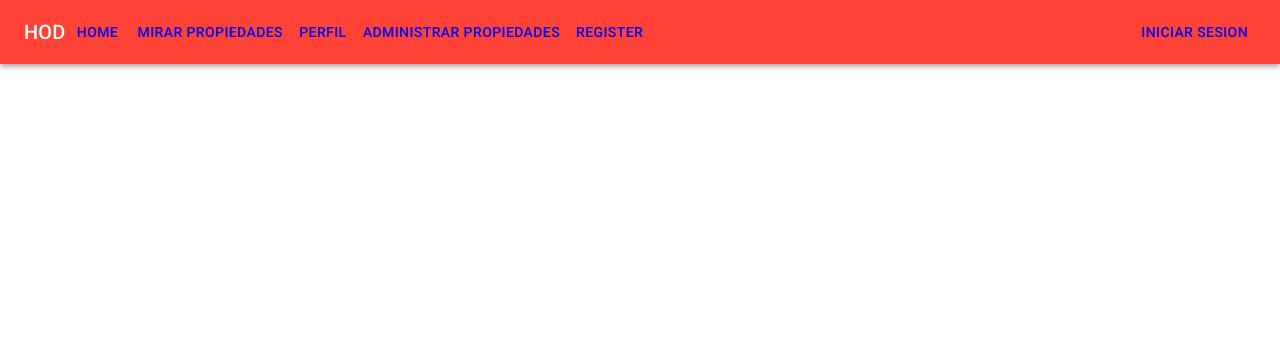
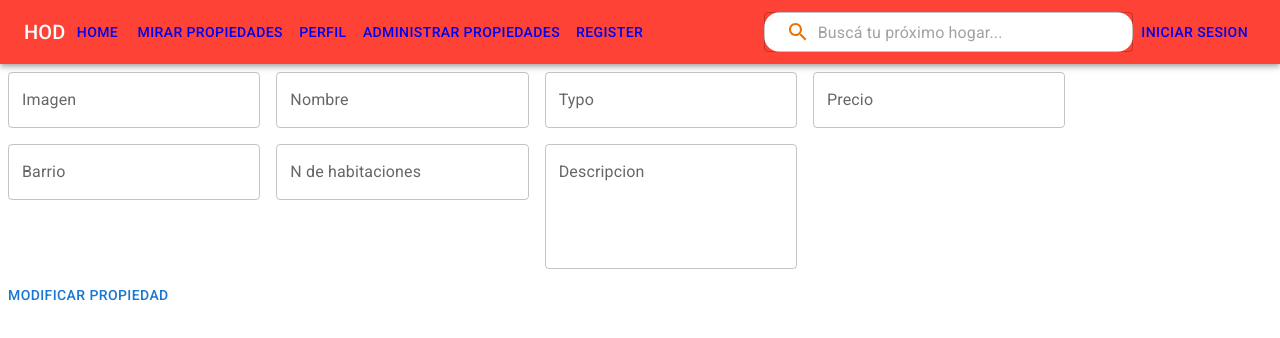
Before and after one commit to ayarachi/Front-HouseofDev, a React (Create React App) app: page /admin/editproperty/1 in a window 1280 px wide. Shown: the top 338 px of the page. Built offline with nearby package versions, Linux system fonts and the light colour scheme; no server answers.

Commit message:
vistas para crear y editar propiedades

```diff
--- a/src/App.js
+++ b/src/App.js
@@ -11,7 +11,8 @@ import UserProfile from "./components/UserProfile";
 import Admin from "./components/Admin";
 import AdminProperties from "./components/AdminProperties";
 import AddProperty from "./components/AddProperty";
-
+import EditProperty from "./components/EditProperty";
+import AdminUsers from "./components/AdminUsers";
 const App = () => {
   return (
     <>
@@ -26,6 +27,8 @@ const App = () => {
         <Route path="/admin" element={<Admin />} />
         <Route path="/admin/properties" element={<AdminProperties />} />
         <Route path="/admin/addproperty" element={<AddProperty />} />
+        <Route path="/admin/editproperty/:propertyId" element={<EditProperty />} />
+        <Route path="/admin/users" element={<AdminUsers />} />
       </Routes>
     </>
   );
--- a/src/components/AddProperty.js
+++ b/src/components/AddProperty.js
@@ -1,34 +1,111 @@
-import React from "react";
+import { React, useState } from "react";
+import axios from "axios";
+import { useNavigate } from "react-router-dom";
 
 import Box from "@mui/material/Box";
 import TextField from "@mui/material/TextField";
+import { Button } from "@mui/material";
 
 const AddProperty = () => {
+  const navigateTo = useNavigate();
+  const [image, setImage] = useState("");
+  const [name, setName] = useState("");
+  const [type, setType] = useState("");
+  const [price, setPrice] = useState("");
+  const [neighborhood, setNeighborhood] = useState("");
+  const [numRooms, setNumRooms] = useState("");
+  const [description, setDescription] = useState("");
 
-  // const addProper = () => {
-  //   axios
-  //     .delete(`/api/properties`)
-  //     .then(() => alert(" Propiedad agregada"))
-  //     .catch((err) => console.log(" no se agrego propiedad", err));
-  // };
+  const imagen = (e) => {
+    setImage(e.target.value);
+  };
 
-
+  const nombre = (e) => {
+    setName(e.target.value);
+  };
+  const tipo = (e) => {
+    setType(e.target.value);
+  };
+  const precio = (e) => {
+    setPrice(e.target.value);
+  };
+  const barrio = (e) => {
+    setNeighborhood(e.target.value);
+  };
+  const ambientes = (e) => {
+    setNumRooms(e.target.value);
+  };
+  const descripcion = (e) => {
+    setDescription(e.target.value);
+  };
+  const agregarPropiedad = (e) => {
+    e.preventDefault();
+    const property = { image, name, type, price, neighborhood, numRooms,description };
+    axios
+      .post("/api/properties/", property)
+      .then((res) => res.data)
+      .then((property) => {
+        navigateTo(`/properties/${property.id}`);
+      });
+  };
 
   return (
     <Box
       component="form"
       sx={{
-        "& > :not(style)": { m: 1, width: "25ch" },
+        "& .MuiTextField-root": { m: 1, width: "25ch" },
       }}
       noValidate
       autoComplete="off"
     >
-      <TextField id="outlined-basic" label="Nombre" variant="outlined" />
-      <TextField id="outlined-basic" label="Typo" variant="outlined" />
-      <TextField id="outlined-basic" label="Barrio" variant="outlined" />
-      <TextField id="outlined-basic" label="N de habitaciones" variant="outlined" />
+      {" "}
+      <div>
+        <TextField
+          onChange={imagen}
+          id="outlined-basic"
+          label="Imagen"
+          variant="outlined"
+        />
+        <TextField
+          onChange={nombre}
+          id="outlined-basic"
+          label="Nombre"
+          variant="outlined"
+        />
+        <TextField
+          onChange={tipo}
+          id="outlined-basic"
+          label="Typo"
+          variant="outlined"
+        />
+        <TextField
+          onChange={precio}
+          id="outlined-basic"
+          label="Precio"
+          variant="outlined"
+        />
+        <TextField
+          onChange={barrio}
+          id="outlined-basic"
+          label="Barrio"
+          variant="outlined"
+        />
+        <TextField
+          onChange={ambientes}
+          id="outlined-basic"
+          label="N de habitaciones"
+          variant="outlined"
+        />
 
-
+        <TextField
+          onChange={descripcion}
+          id="outlined-multiline-static"
+          label="Descripcion"
+          multiline
+          rows={4}
+        />
+      </div>
+      <Button onClick={agregarPropiedad} variant="text"> Crear propiedad</Button>
 
     </Box>
   );
--- a/src/components/Admin.js
+++ b/src/components/Admin.js
@@ -13,7 +13,9 @@ const Admin = () => {
         Este es el espacio del admin y puede modificar los datos de los
         siguientes componenetes
       </h5>
+      <Link to = "/admin/users">
       <Button variant="outlined">USUARIOS </Button>
+      </Link>
       <Link to="/admin/properties">
         <Button variant="outlined">PROPIEDADES </Button>
       </Link>
--- a/src/components/AdminProperties.js
+++ b/src/components/AdminProperties.js
@@ -50,7 +50,9 @@ const AdminProperties = () => {
                 <td>{property.name}</td>
                 <td>{property.type}</td>
                 <td>
-                  <Button> modificar </Button>
+                  <Link to = {`/admin/editproperty/${property.id}`}>
+                  <Button > modificar </Button>
+                  </Link>
                 </td>
                 <td>
                   {" "}
--- /dev/null
+++ b/src/components/AdminUsers.js
@@ -0,0 +1,58 @@
+import React, { useState, useEffect } from "react";
+import axios from "axios";
+import { Button } from "@mui/material";
+import { Link } from "react-router-dom";
+
+const AdminUsers = () => {
+  const [users, setUsers] = useState([]);
+
+  useEffect(() => {
+    axios
+      .get("/api/users/usuario")
+      .then((res) => {
+        setUsers(res.data);
+      })
+      .catch((err) => {
+        console.error(err);
+        alert("Conseguir los usuarios falló");
+      });
+  }, []);
+  console.log(users);
+  return (
+    <>
+      <table>
+        <thead>
+          <tr>
+            <th>id</th>
+            <th>Nombre</th>
+            <th>Apellido</th>
+            <th>Correo</th>
+            <th>Telefono</th>
+          </tr>
+        </thead>
+        <tbody>
+          {users.map((user) => {
+            return (
+              <tr key={user.id}>
+                 <td>{user.id}</td>
+                <td>{user.name}</td>
+                <td>{user.lastName}</td>
+                <td>{user.email}</td>
+                <td>{user.phone}</td>
+                <td>
+                  <Button> modificar </Button>
+                </td>
+                <td>
+                  {" "}
+                  <Button> eliminar </Button>
+                </td>
+              </tr>
+            );
+          })}
+        </tbody>
+      </table>
+    </>
+  );
+};
+
+export default AdminUsers;
--- /dev/null
+++ b/src/components/EditProperty.js
@@ -0,0 +1,158 @@
+import { React, useState } from "react";
+import axios from "axios";
+import { useNavigate } from "react-router-dom";
+
+import Box from "@mui/material/Box";
+import TextField from "@mui/material/TextField";
+import { Button } from "@mui/material";
+import { useParams } from "react-router-dom";
+import { useEffect } from "react";
+
+const EditProperty = () => {
+  const { propertyId } = useParams();
+  const [property, setProperty] = useState();
+  const navigateTo = useNavigate();
+  const [image, setImage] = useState();
+  // 1: Borrar estas cosas inutiles
+  const [name, setName] = useState();
+  const [type, setType] = useState();
+  const [price, setPrice] = useState();
+  const [neighborhood, setNeighborhood] = useState();
+  const [numRooms, setNumRooms] = useState();
+  const [description, setDescription] = useState();
+
+  const onChangeImagen = (e) => {
+    setImage(e.target.value);
+  };
+  // 2: Dar estos mejor nombres (y actualiza los lugares en que estan llamados)
+  const onChangeNombre = (e) => {
+    setName(e.target.value);
+  };
+  const onChangeTipo = (e) => {
+    setType(e.target.value);
+  };
+  const onChangePrecio = (e) => {
+    setPrice(e.target.value);
+  };
+  const onChangeBarrio = (e) => {
+    setNeighborhood(e.target.value);
+  };
+  const onChangeAmbientes = (e) => {
+    setNumRooms(e.target.value);
+  };
+  const onChangeDescripcion = (e) => {
+    setDescription(e.target.value);
+  };
+
+  useEffect(() => {
+    axios
+      .get(`/api/properties/${propertyId}`)
+      .then((res) => {
+        console.log(res);
+        // 4: Asignar valores por todos las propiedades asignables]
+        setImage(res.data.image);
+        setName(res.data.name)
+        setType(res.data.type)
+        setPrice(res.data.price)
+        setNeighborhood(res.data.neighborhood)
+        setNumRooms(res.data.numRooms)
+        setDescription(res.data.description)
+      })
+      .catch((err) => {
+        console.error(err);
+        alert("Editar la propiedad falló");
+      });
+  }, []);
+
+  const editarPropiedad = (e) => {
+    e.preventDefault();
+    const property = {
+      image,
+      name,
+      type,
+      price,
+      neighborhood,
+      numRooms,
+      description,
+    };
+    axios
+      .put(`/api/properties/${propertyId}`, property)
+      .then((res) => res.data)
+      .then((property) => {
+        navigateTo(`/properties/${propertyId}`);
+      });
+  };
+
+  return (
+    <Box
+      component="form"
+      sx={{
+        "& .MuiTextField-root": { m: 1, width: "25ch" },
+      }}
+      noValidate
+      autoComplete="off"
+    >
+      {" "}
+      <div>
+        <TextField
+          onChange={onChangeImagen}
+          id="outlined-basic"
+          label="Imagen"
+          variant="outlined"
+          value={image}
+        />
+        {/* 3: Usar "value" en lugar de "defaultValue" */}
+        <TextField
+          value={name}
+          onChange={onChangeNombre}
+          id="outlined-basic"
+          label="Nombre"
+          variant="outlined"
+        />
+        <TextField
+          value={type}
+          onChange={onChangeTipo}
+          id="outlined-basic"
+          label="Typo"
+          variant="outlined"
+        />
+        <TextField
+          value={price}
+          onChange={onChangePrecio}
+          id="outlined-basic"
+          label="Precio"
+          variant="outlined"
+        />
+        <TextField
+          value={neighborhood}
+          onChange={onChangeBarrio}
+          id="outlined-basic"
+          label="Barrio"
+          variant="outlined"
+        />
+        <TextField
+          value={numRooms}
+          onChange={onChangeAmbientes}
+          id="outlined-basic"
+          label="N de habitaciones"
+          variant="outlined"
+        />
+
+        <TextField
+          value={description}
+          onChange={onChangeDescripcion}
+          id="outlined-multiline-static"
+          label="Descripcion"
+          multiline
+          rows={4}
+        />
+      </div>
+      <Button onClick={editarPropiedad} variant="text">
+        {" "}
+        Modificar propiedad
+      </Button>
+    </Box>
+  );
+};
+
+export default EditProperty;
--- a/src/components/Navbar.js
+++ b/src/components/Navbar.js
@@ -1,6 +1,5 @@
 import React from "react";
 import { Link } from "react-router-dom";
-
 import AppBar from "@mui/material/AppBar";
 import Box from "@mui/material/Box";
 import Toolbar from "@mui/material/Toolbar";
@@ -8,6 +7,8 @@ import Typography from "@mui/material/Typography";
 import Button from "@mui/material/Button";
 import axios from "axios";
 import { useNavigate } from "react-router-dom";
+import SearchBar from "./SearchBar";
+
 
 const Navbar = () => {
   const usuario = JSON.parse(localStorage.getItem("user"));
@@ -15,9 +16,7 @@ const Navbar = () => {
 
   const navigateTo = useNavigate();
 
-
   const handleLogout = () => {
-
     axios
       .post("/api/users/logout")
       .then(() => localStorage.removeItem("user"))
@@ -29,6 +28,7 @@ const Navbar = () => {
         alert("El logout fallo");
       });
   };
+
 
   return (
     <Box sx={{ flexGrow: 1 }}>
@@ -49,10 +49,13 @@ const Navbar = () => {
           <Link to="/Admin">
             <Button color="inherit">Administrar Propiedades</Button>
           </Link>
+
           <Link to="/register">
             <Button color="inherit">Register</Button>
           </Link>
           <div style={{ flexGrow: 1 }}></div>
+         <SearchBar></SearchBar>
+
           {!existeSesion ? (
             <Link to="/login">
               <Button color="inherit">Iniciar Sesion</Button>
--- a/src/components/Register.module.css
+++ b/src/components/Register.module.css
@@ -7,6 +7,6 @@
 
 .register {
   padding: 80px;
-  background-color: #FE4236;
+  background-color: rgb(245, 245, 237);
   display: inline-block;
 }
--- /dev/null
+++ b/src/components/SearchBar.js
@@ -0,0 +1,70 @@
+import React, { useState } from "react";
+import { useNavigate } from "react-router";
+
+import { Box, styled, TextField } from "@mui/material";
+import IconButton from "@mui/material/IconButton";
+import SearchIcon from "@mui/icons-material/Search";
+import axios from "axios";
+
+const SearchBox = styled(Box)({
+  display: "flex",
+  width: "100%",
+});
+
+const SearchBar = () => {
+  const [searchedValue, setSearchedValue] = useState("");
+  const navigate = useNavigate();
+
+  const handleSearch = (e) => {
+    setSearchedValue(e.target.value.toLowerCase());
+  };
+
+  const handleSubmit = (e) => {
+    e.preventDefault();
+    axios
+      .get(`/api/properties/busqueda/${searchedValue}`)
+      .then((res) => {
+        console.log(res);
+        //(res.data);
+      })
+      .catch((err) => {
+        console.error(err);
+        alert("Conseguir los propiedades falló");
+      });
+
+
+
+  };
+
+  return (
+    <>
+      <form onSubmit={handleSubmit} style={{ width: "30%" }}>
+        <SearchBox>
+          <TextField
+            id="full-width-text-field"
+            value={searchedValue}
+            onChange={handleSearch}
+            placeholder="Buscá tu próximo hogar..."
+            size="small"
+            variant="outlined"
+            autoComplete="off"
+            sx={{
+              backgroundColor: "white",
+              borderRadius: "16px",
+              width: "100%",
+            }}
+            InputProps={{
+              startAdornment: (
+                <IconButton sx={{ color: "#ed7203" }} type="submit">
+                  <SearchIcon />
+                </IconButton>
+              ),
+            }}
+          ></TextField>
+        </SearchBox>
+      </form>
+    </>
+  );
+};
+
+export default SearchBar;
```
Also changed, not shown: pasos.txt (added).
